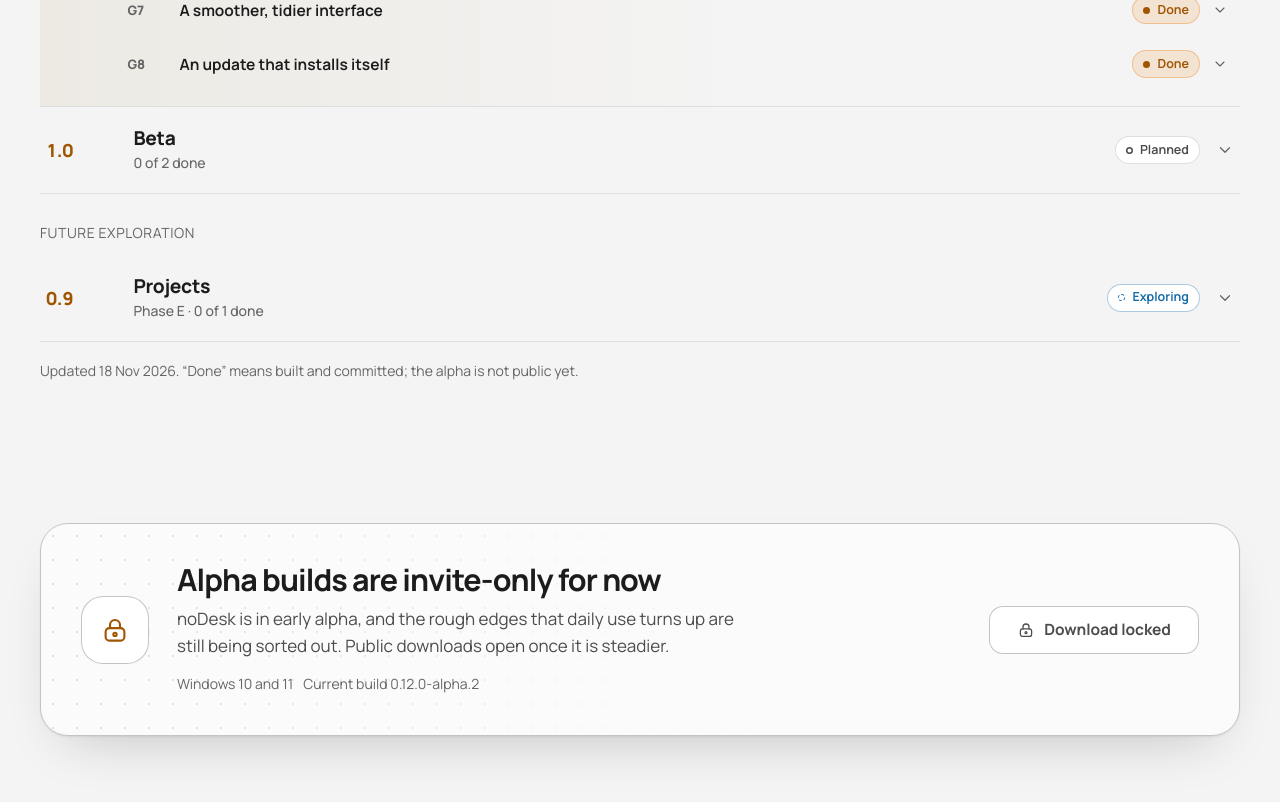
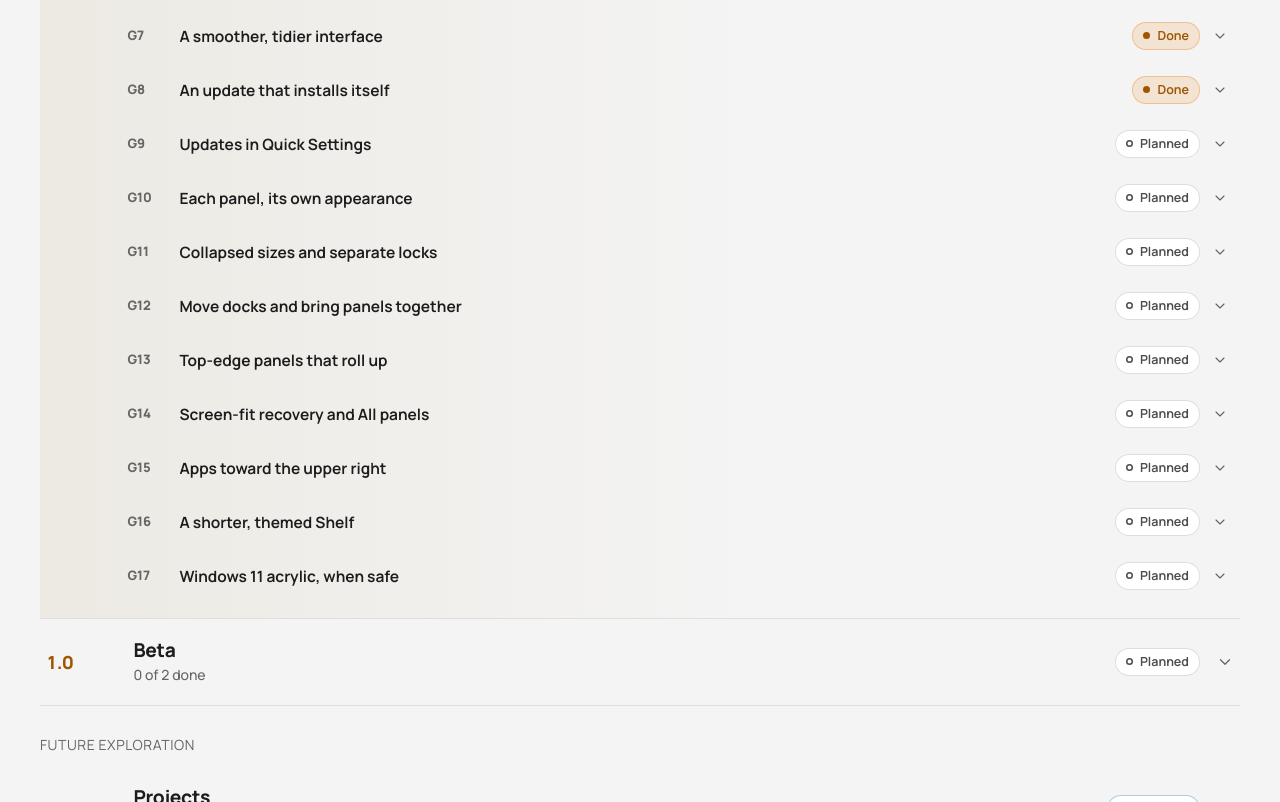
Before and after one commit to endpuppet/nodesk-releases, a plain HTML site: page site/index.html in a window 1280 px wide. Shown: the part 7964-8766 px from the top of the page. Drawn offline with Linux system fonts and the light colour scheme.

Commit message:
Site: update from c57e940

```diff
--- a/site/data/roadmap.json
+++ b/site/data/roadmap.json
@@ -92,7 +92,7 @@
       "version": "0.12",
       "name": "Follow-ups",
       "status": "in_progress",
-      "summary": "What the desktop cleanup left open: checks on a real desktop, shortcuts that show up later, and undo that works from anywhere."
+      "summary": "Desktop cleanup and signed updates, followed by planned improvements to Quick Settings, panel appearance, movable docks, screen-fit recovery and the Shelf. Primary-screen placement comes first; Windows 11 acrylic depends on safe backdrop testing."
     },
     {
       "version": "1.0",
@@ -483,6 +483,69 @@
       "date": "2026-11-18"
     },
     {
+      "id": "G9",
+      "version": "0.12",
+      "status": "planned",
+      "title": "Updates in Quick Settings",
+      "summary": "See available updates, check for a new version, read release notes and install with a restart from Quick Settings. Progress and errors stay in sync with full Settings, and the brief Halo notification stays."
+    },
+    {
+      "id": "G10",
+      "version": "0.12",
+      "status": "planned",
+      "title": "Each panel, its own appearance",
+      "summary": "Give each content panel its own tint in each context, even when grouped. Choose icons, names or both when collapsed and independently hide expanded names, with accessible names and stable identifiers to keep similar panels distinguishable."
+    },
+    {
+      "id": "G11",
+      "version": "0.12",
+      "status": "planned",
+      "title": "Collapsed sizes and separate locks",
+      "summary": "Fit a collapsed container to its contents or set its width for a floating chip and its length along a dock edge. Keep expanded and lock position and size independently; locked groups resist regrouping and neighboring docks moving or shrinking them."
+    },
+    {
+      "id": "G12",
+      "version": "0.12",
+      "status": "planned",
+      "title": "Move docks and bring panels together",
+      "summary": "Move docks along an edge, pull them free or drag panels to any of the four edges to dock. Drop a panel or whole group onto an existing dock to join it, with a preview, cancellation and one-step undo while preserving panel order and the destination layout."
+    },
+    {
+      "id": "G13",
+      "version": "0.12",
+      "status": "planned",
+      "title": "Top-edge panels that roll up",
+      "summary": "A top-docked panel opens downward with its title and handle below the content, then rolls upward into a compact strip. Floating panels and panels on other edges keep their normal header position."
+    },
+    {
+      "id": "G14",
+      "version": "0.12",
+      "status": "planned",
+      "title": "Screen-fit recovery and All panels",
+      "summary": "Temporarily fit panels to a smaller primary-screen work area without losing saved positions or locks. Scroll crowded docks, use temporary floating recovery chips when needed, and reach every panel through a keyboard-accessible All panels browser. Full multi-monitor placement and shared-edge avoidance are not part of this step."
+    },
+    {
+      "id": "G15",
+      "version": "0.12",
+      "status": "planned",
+      "title": "Apps toward the upper right",
+      "summary": "New and reset built-in layouts put Apps near the upper right, floating in Home and right-docked in Dev and Art. Existing layouts stay untouched; an explicit Apps-only action can separate and reposition it without resetting the rest of the context."
+    },
+    {
+      "id": "G16",
+      "version": "0.12",
+      "status": "planned",
+      "title": "A shorter, themed Shelf",
+      "summary": "Keep the Shelf on the right with a shorter 160-DIP resting strip, adjustable from 80 to 320 DIP and movable vertically. Its expanded panel adopts the app’s colors and rounded styling without reducing its normal capacity or changing how it holds files."
+    },
+    {
+      "id": "G17",
+      "version": "0.12",
+      "status": "planned",
+      "title": "Windows 11 acrylic, when safe",
+      "summary": "Choose Auto, Acrylic or the current translucent style. Auto prefers acrylic on Windows 11 only where testing proves the backdrop stays inside the intended surface; unsupported or unsafe surfaces keep a readable fallback. Windows 11 support remains conditional on that validation."
+    },
+    {
       "id": "H1",
       "version": "1.0",
       "status": "planned",
@@ -497,5 +560,5 @@
       "summary": "Code signing so Windows does not warn, and a download on this page once the beta opens."
     }
   ],
-  "generatedAt": "2026-11-18T16:34:40+01:00"
+  "generatedAt": "2026-11-18T16:52:27+01:00"
 }
--- a/site/js/gallery.js
+++ b/site/js/gallery.js
@@ -2,7 +2,7 @@
 // A scene is replaced wholesale when it starts, so nothing needs resetting. Playback pauses when the
 // gallery is off-screen, the tab is hidden, or the person pauses it. Under prefers-reduced-motion
 // each scene runs to its end state at once and nothing advances by itself.
-import { SCENES } from "./scenes.js?v=d4c8611b";
+import { SCENES } from "./scenes.js?v=794b4d40";
 
 const $ = (id) => document.getElementById(id);
 const CANCEL = Symbol("cancel");
--- a/site/js/themes.js
+++ b/site/js/themes.js
@@ -1,7 +1,7 @@
 // Theme picker: family, light/dark/system, accent. The colours themselves live in css/themes.css
 // (generated from palette.js); this only sets data-family / data-mode / data-accent on <html> and draws
 // the pickers. The head script in index.html applies the saved choice before first paint.
-import { ACCENTS, FAMILIES, DEFAULTS, tokens } from "./palette.js?v=d4c8611b";
+import { ACCENTS, FAMILIES, DEFAULTS, tokens } from "./palette.js?v=794b4d40";
 
 const KEY = "nodesk.site.theme.v2";
 const MODES = [["system", "Auto"], ["light", "Day"], ["dark", "Night"]];
```
Also changed, not shown: site/index.html (+4 -4 lines), site/js/main.js (+12 -12 lines).
